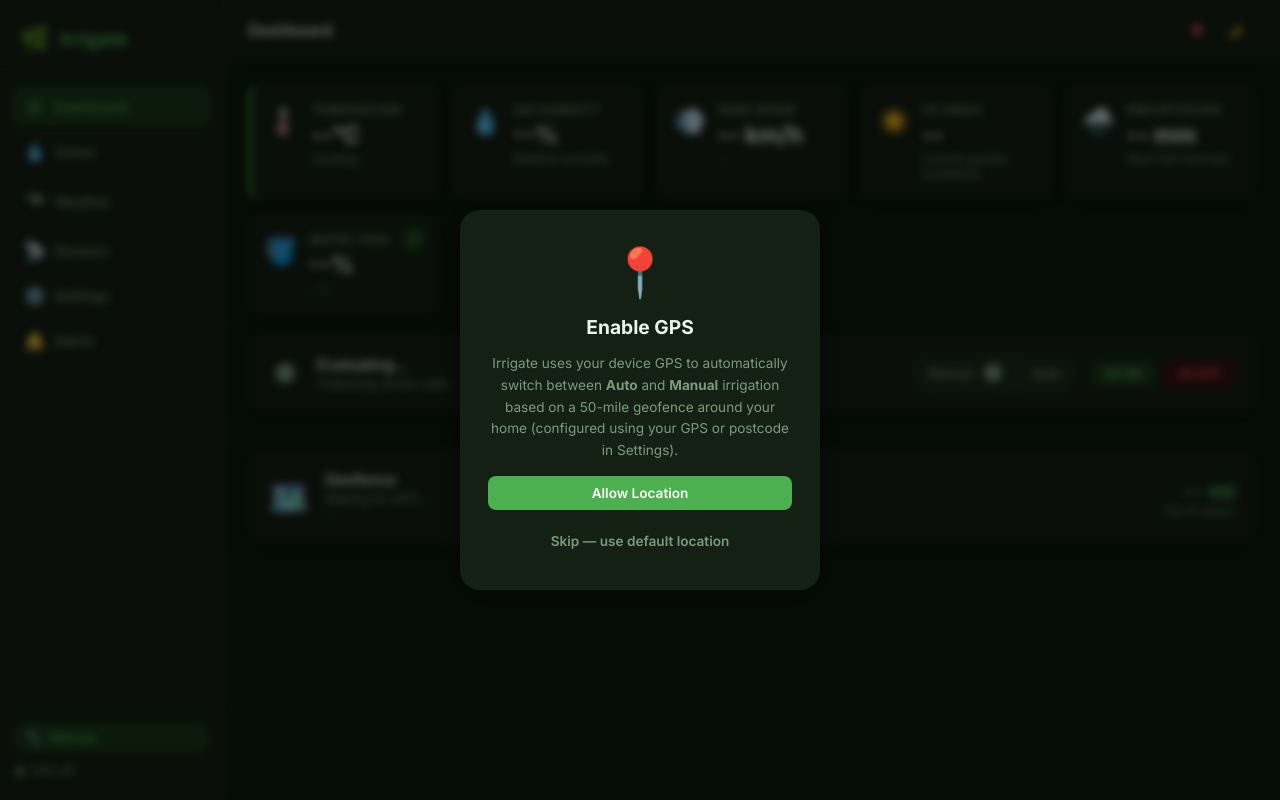
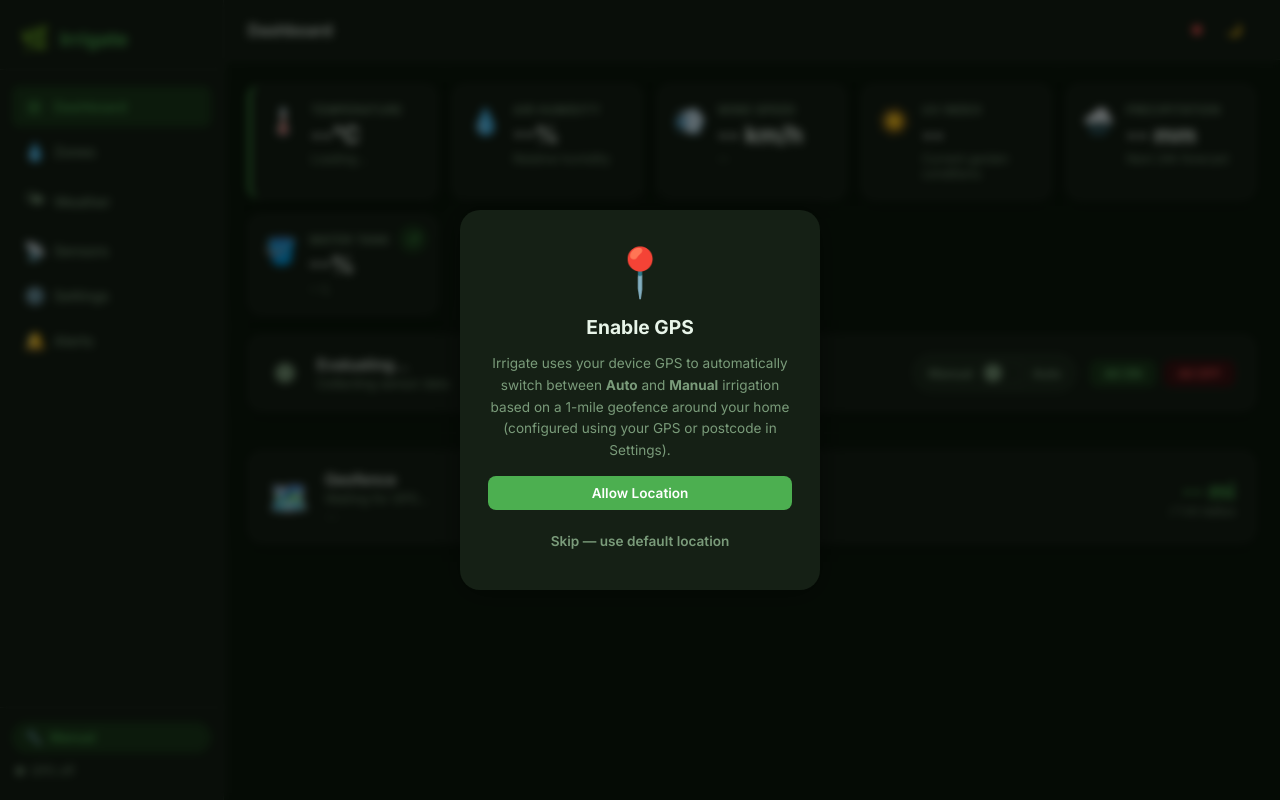
Before and after one commit to adarshmalayath/irrigate, a Flask app: page / in a window 1280 px wide. Run offline with Flask 3, Linux system fonts and the light colour scheme; some libraries are stand-ins or nearby versions.

Commit message:
Set GPS travel limit to one mile

```diff
--- a/docs/index.html
+++ b/docs/index.html
@@ -170,7 +170,7 @@
       </div>
       <div class="geo-right">
         <div class="geo-distance" id="geo-distance">-- mi</div>
-        <div class="geo-radius">/ 50 mi radius</div>
+        <div class="geo-radius">/ 1 mi radius</div>
       </div>
     </div>
 
@@ -222,7 +222,7 @@
           </div>
         </div>
         <div class="settings-note" id="mode-gps-note">
-          📍 When GPS is active, the system auto-switches: <strong>Auto</strong> when you're &gt;50 mi away, <strong>Manual</strong> when you're home. Toggling above overrides GPS.
+          📍 When GPS is active, the system auto-switches: <strong>Auto</strong> when you're &gt;1 mi away, <strong>Manual</strong> when you're home. Toggling above overrides GPS.
         </div>
         <button class="btn btn-sm btn-outline" id="restore-gps-mode-btn" style="margin-top:10px">
           ↺ Restore GPS-based switching
@@ -309,7 +309,7 @@
   <div class="modal">
     <div class="modal-icon">📍</div>
     <h3>Enable GPS</h3>
-    <p>Irrigate uses your device GPS to automatically switch between <strong>Auto</strong> and <strong>Manual</strong> irrigation based on a 50-mile geofence around your home (configured using your GPS or postcode in Settings).</p>
+    <p>Irrigate uses your device GPS to automatically switch between <strong>Auto</strong> and <strong>Manual</strong> irrigation based on a 1-mile geofence around your home (configured using your GPS or postcode in Settings).</p>
     <button class="btn btn-primary btn-full" id="gps-allow-btn">Allow Location</button>
     <button class="btn btn-ghost btn-full" id="gps-skip-btn">Skip — use default location</button>
   </div>
--- a/irrigation_controller.py
+++ b/irrigation_controller.py
@@ -22,7 +22,7 @@
 # ────────────────────────────────────────────────────
 #  Constants / Thresholds
 # ────────────────────────────────────────────────────
-GEOFENCE_RADIUS_MILES   = 50.0
+GEOFENCE_RADIUS_MILES   = 1.0
 SOIL_DRY_THRESHOLD      = 40.0    # auto-irrigate below this
 SOIL_STOP_THRESHOLD     = 70.0    # auto-stop above this
 SOIL_ALERT_LOW          = 25.0    # 🔔 alert: critically dry
--- a/templates/index.html
+++ b/templates/index.html
@@ -169,7 +169,7 @@
       </div>
       <div class="geo-right">
         <div class="geo-distance" id="geo-distance">-- mi</div>
-        <div class="geo-radius">/ 50 mi radius</div>
+        <div class="geo-radius">/ 1 mi radius</div>
       </div>
     </div>
 
@@ -221,7 +221,7 @@
           </div>
         </div>
         <div class="settings-note" id="mode-gps-note">
-          📍 When GPS is active, the system auto-switches: <strong>Auto</strong> when you're &gt;50 mi away, <strong>Manual</strong> when you're home. Toggling above overrides GPS.
+          📍 When GPS is active, the system auto-switches: <strong>Auto</strong> when you're &gt;1 mi away, <strong>Manual</strong> when you're home. Toggling above overrides GPS.
         </div>
         <button class="btn btn-sm btn-outline" id="restore-gps-mode-btn" style="margin-top:10px">
           ↺ Restore GPS-based switching
@@ -308,7 +308,7 @@
   <div class="modal">
     <div class="modal-icon">📍</div>
     <h3>Enable GPS</h3>
-    <p>Irrigate uses your device GPS to automatically switch between <strong>Auto</strong> and <strong>Manual</strong> irrigation based on a 50-mile geofence around your home (configured using your GPS or postcode in Settings).</p>
+    <p>Irrigate uses your device GPS to automatically switch between <strong>Auto</strong> and <strong>Manual</strong> irrigation based on a 1-mile geofence around your home (configured using your GPS or postcode in Settings).</p>
     <button class="btn btn-primary btn-full" id="gps-allow-btn">Allow Location</button>
     <button class="btn btn-ghost btn-full" id="gps-skip-btn">Skip — use default location</button>
   </div>
```
Also changed, not shown: README.md.
